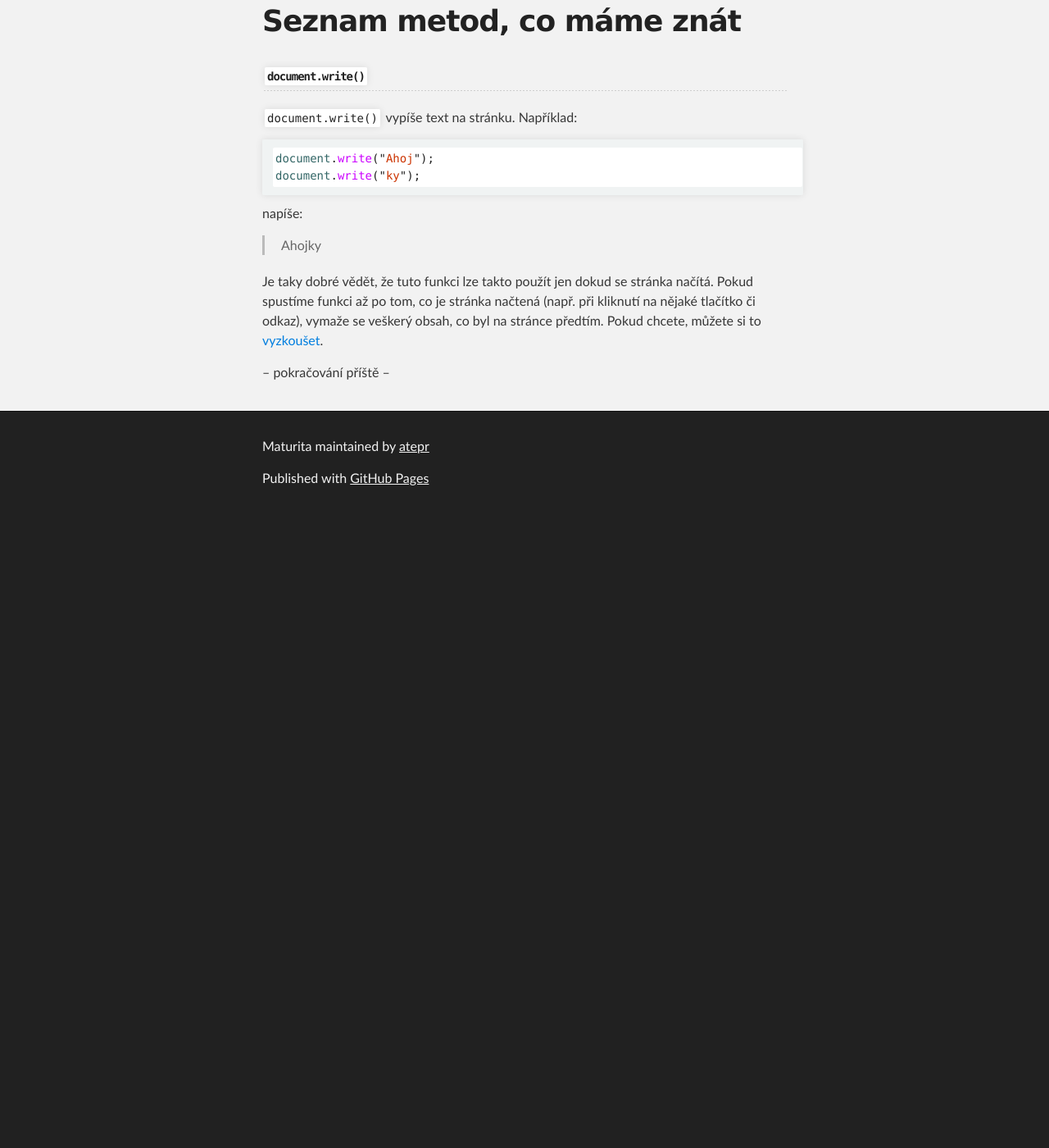
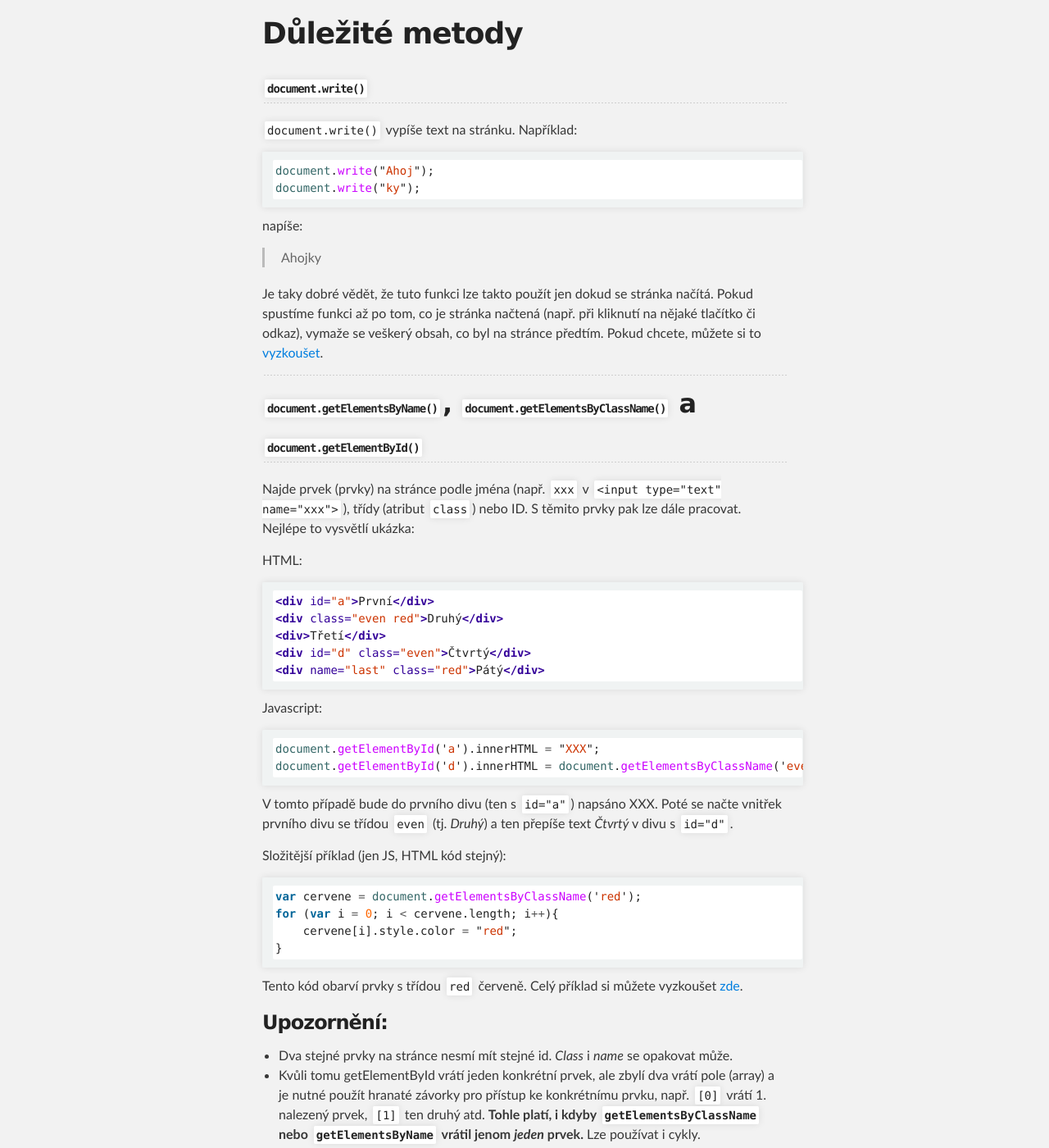
Before and after one commit to atepr/maturita, a Jekyll site: the page built from wa06-dom.md, in a window 1280 px wide and 1400 px high, scrolled down 785 px. Shown: the whole window at 82% size. Built offline with Jekyll 4.4.1, drawn with Linux system fonts in a browser that asks for light colours; Markdown is read by kramdown in place of the engine named in the settings; before the commit the page ends 1415 px from its top, so only the background shows below that; some of the changed text lies outside the part shown.

Commit message:
Otázka 6 (WIP)

````diff
--- a/wa06-dom.md
+++ b/wa06-dom.md
@@ -13,9 +13,10 @@ Otázka 6: Document Object Model (DOM)
 > *Fotogalerie (změna fotografie, změna textu – popisu fotografie, zobrazení a skrytí tlačítek, otevření fotografie do nového okna, přesměrování na JavaScriptovou fotogalerii).*
 
 *DOM je objektově orientovaná reprezentace XML nebo HTML dokumentu. DOM je API umožňující přístup či modifikaci obsahu, struktury, nebo stylu dokumentu, či jeho částí. -- Wikipedie*
-Jinak řečeno, DOM je sada funkcí (metod), které umí pracovat s HTML stránkou (např. změnit barvu písma, přidat odstavec atd). Celé to vychází z myšlenky objekově orientovaného programování (OOP), tj. jsou objekty, které obsahují metody. K maturitě bychom měli znát tyhle objekty a jejich metody:
 
-#Seznam metod, co máme znát
+Jinak řečeno, DOM je sada funkcí (metod), které umí pracovat s HTML stránkou (např. změnit barvu písma, přidat odstavec atd). Celé to vychází z myšlenky objekově orientovaného programování (OOP), tj. jsou tu objekty, které obsahují metody. K maturitě bychom měli znát tyhle objekty a jejich metody:
+
+#Důležité metody
 
 ##[`document.write()`][1]
 
@@ -32,7 +33,98 @@ napíše:
 
 Je taky dobré vědět, že tuto funkci lze takto použít jen dokud se stránka načítá. Pokud spustíme funkci až po tom, co je stránka načtená (např. při kliknutí na nějaké tlačítko či odkaz), vymaže se veškerý obsah, co byl na stránce předtím. Pokud chcete, můžete si to [vyzkoušet][2].
 
--- pokračování příště --
+--------------------------
+
+##[`document.getElementsByName()`][3], [`document.getElementsByClassName()`][4] a [`document.getElementById()`][5]
+
+Najde prvek (prvky) na stránce podle jména (např. `xxx` v `<input type="text" name="xxx">`), třídy (atribut `class`) nebo ID. S těmito prvky pak lze dále pracovat. Nejlépe to vysvětlí ukázka:
+
+HTML:
+
+```html
+<div id="a">První</div>
+<div class="even red">Druhý</div>
+<div>Třetí</div>
+<div id="d" class="even">Čtvrtý</div>
+<div name="last" class="red">Pátý</div>
+```
+
+Javascript:
+
+```js
+document.getElementById('a').innerHTML = "XXX";
+document.getElementById('d').innerHTML = document.getElementsByClassName('even')[0].innerHTML;
+```
+
+V tomto případě bude do prvního divu (ten s `id="a"`) napsáno XXX. Poté se načte vnitřek prvního divu se třídou `even` (tj. *Druhý*) a ten přepíše text *Čtvrtý* v divu s `id="d"`.
+
+Složitější příklad (jen JS, HTML kód stejný):
+
+```js
+var cervene = document.getElementsByClassName('red');
+for (var i = 0; i < cervene.length; i++){
+    cervene[i].style.color = "red";
+}
+```
+
+Tento kód obarví prvky s třídou `red` červeně. Celý příklad si můžete vyzkoušet [zde][6].
+
+###Upozornění:
+
+* Dva stejné prvky na stránce nesmí mít stejné id. *Class* i *name* se opakovat může.
+* Kvůli tomu getElementById vrátí jeden konkrétní prvek, ale zbylí dva vrátí pole (array) a je nutné použít hranaté závorky pro přístup ke konkrétnímu prvku, např. `[0]` vrátí 1. nalezený prvek, `[1]` ten druhý atd. **Tohle platí, i kdyby `getElementsByClassName` nebo `getElementsByName` vrátil jenom _jeden_ prvek.** Lze používat i cykly.
+* Všiměte si, že _getElement**s**ByClassName_ a _getElement**s**ByName_ obsahují v názvu metody písmeno **`s`**, zatímco _getElementById_ nikoliv.
+* Název třídy (class) nebo ID mohou obsahovat čísla, ale **nesmí** s nimi začínat.
+* Jeden prvek může mít více tříd, oddělují se mezerami. S `id` nebo `name` tohle nejde.
+
+##window.něco
+
+Slouží k manipulaci s oknem prohlížeče (otevření, zavření, změna velikosti, hejbání s posuvnímem a tak). Snad není třeba vysvětlovat, můžete si je hned zkusit:
+
+<input type="button" value="Otevři okno" onclick="otevri()">
+<input type="button" value="Otevři okno 2" onclick="otevri2()">
+<input type="button" value="Zavři okno 2" onclick="zavri()">
+<input type="button" value="resizeTo" onclick="window.resizeTo(300,300)">
+<input type="button" value="" onclick="resize()">
+<input type="button" value="" onclick="resize()">
+
+<script>
+var okno;
+
+function otevri() {
+    window.open("http://www.google.com");
+}
+
+function otevri2() {
+    okno = window.open("http://www.google.com", "_blank", "width=500,height=300");
+}
+
+function zavri() {
+    okno.close();
+}
+</script>
+
+Ukázka kódu js prvních 3 tlačítek:
+
+```js
+var okno;
+
+function otevri() {
+    window.open("http://www.google.com");
+}
+
+function otevri2() {
+    okno = window.open("http://www.google.com", "_blank", "width=500,height=300");
+}
+
+function zavri() {
+    okno.close();
+}
+```
 
 [1]: https://developer.mozilla.org/en-US/docs/Web/API/Document/write
 [2]: javascript:document.write('Ahoj')
+[3]: https://developer.mozilla.org/en-US/docs/Web/API/Document/getElementsByName
+[4]: https://developer.mozilla.org/en-US/docs/Web/API/Document/getElementsByClassName
+[5]: https://developer.mozilla.org/en-US/docs/Web/API/Document/getElementById
+[6]: http://jsfiddle.net/3bt4bom9/1/
````
